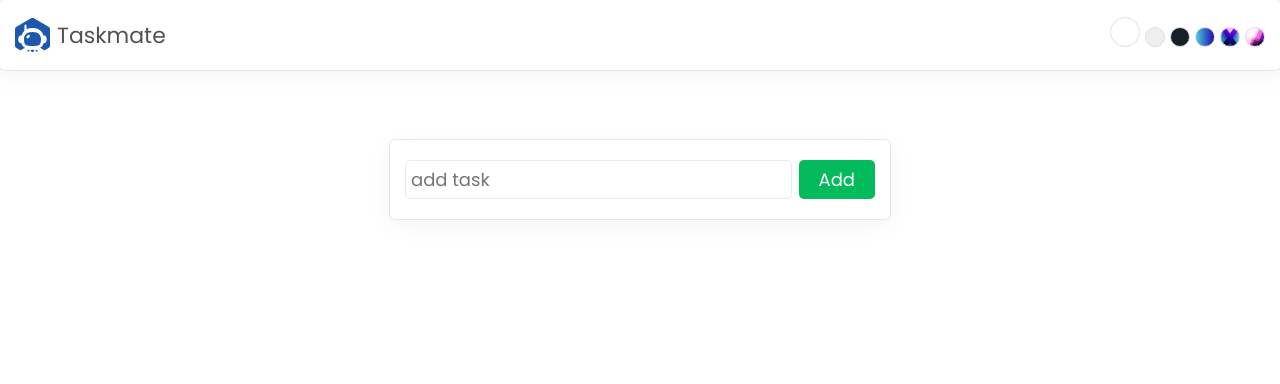
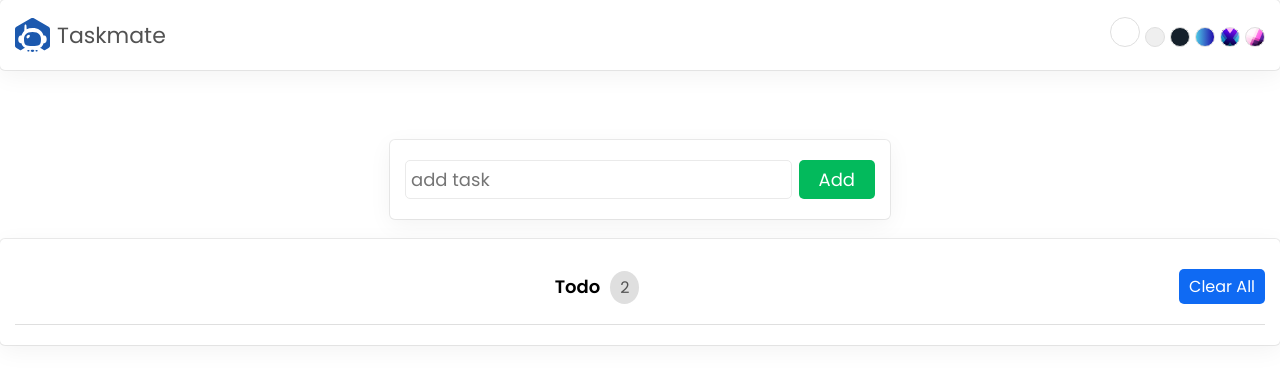
Before and after one commit to wardahnabilah/Taskmate_ReactUdemyCourse, a React (Create React App) app: page / in a window 1280 px wide. Shown: the top 384 px of the page. Built offline with nearby package versions, Linux system fonts and the light colour scheme.

Commit message:
Add ShowTask component

```diff
--- a/src/App.js
+++ b/src/App.js
@@ -1,12 +1,14 @@
 import './App.css';
 import AddTask from './components/AddTask';
 import Header from './components/Header';
+import ShowTask from './components/ShowTask';
 
 function App() {
   return (
     <div className="App">
       <Header />
       <AddTask />
+      <ShowTask />
     </div>
   );
 }
--- /dev/null
+++ b/src/components/ShowTask.js
@@ -0,0 +1,13 @@
+export default function ShowTask() {
+    return (
+        <section className="showTask">
+            <p className="head">
+                <span>
+                    <span className="title">Todo</span>
+                    <span className="count">2</span>
+                </span>
+                <span className="clearAll">Clear All</span>
+            </p>
+        </section>
+    )
+}
```
